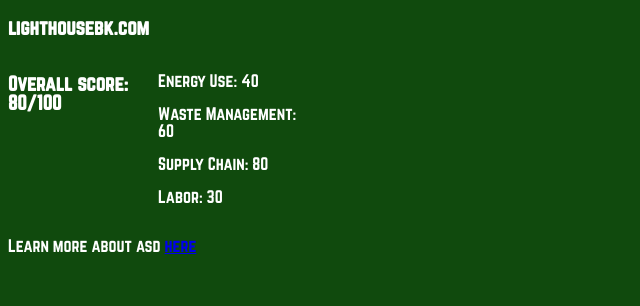
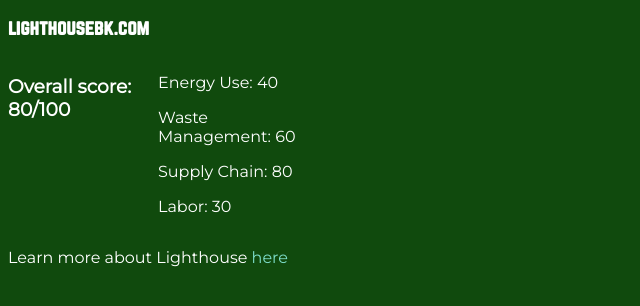
Before and after one commit to jfypk/ipk-extension, a browser extension: page index.html in a window 1280 px wide. Shown: the part 66-372 px from the top of the page, without its empty margins (0-640 px from the left). Drawn offline with Linux system fonts and the light colour scheme.

Commit message:
more css modifications

```diff
--- a/index.html
+++ b/index.html
@@ -4,6 +4,7 @@
 		<meta charset="utf-8">
 		<meta name="viewport" content="width=device-width, initial-scale=1, shrink-to-fit=no">
 		<script type="text/javascript" src="getURL.js"></script>
+		<link href="https://fonts.googleapis.com/css?family=Montserrat" rel="stylesheet">
 		<link rel="stylesheet" type="text/css" href="style.css">
 	</head>
 	<body>
@@ -21,7 +22,7 @@
 			<p>Labor: 30</p>
 		</div>
 		<div id="CTA">
-			<p>Learn more about asd <a href="https://sleepy-reaches-22861.herokuapp.com/">here</a></p>
+			<p>Learn more about Lighthouse <a target="_blank" rel="noopener noreferrer" href="https://sleepy-reaches-22861.herokuapp.com/">here</a></p>
 		</div>
 		<div id="url"></div>
 	</body>
--- a/style.css
+++ b/style.css
@@ -11,7 +11,7 @@ body {
 	width: 300px;
 	height: 300px;
 	background-color: #104A0D;
-	font-family: 'Norwester', sans-serif;
+	font-family: 'Montserrat', 'Georgia', sans-serif;
 	color: white;
 	display: grid;
 	grid-template-columns: 2fr 2fr;
@@ -19,6 +19,7 @@ body {
 }
 
 body #restaurantInfo {
+	font-family: 'Norwester', sans-serif;
 	grid-column: 1 / 3;
 	grid-row: 1 / 2;
 }
@@ -38,6 +39,16 @@ body #CTA {
 	grid-row: 3 / 4;
 }
 
+a:link {
+	color: #7DDDC9;
+	text-decoration: none;
+}
+
+a:visited {
+	color: #7DDDC9;
+	text-decoration: none;
+}
+
 
 #url {
 	display: none;
```
Also changed, not shown: 2 other files.
